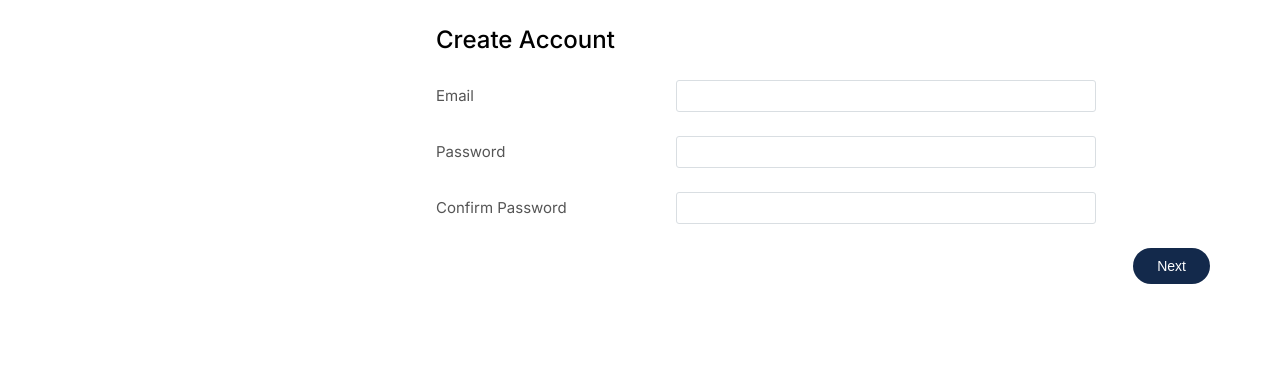
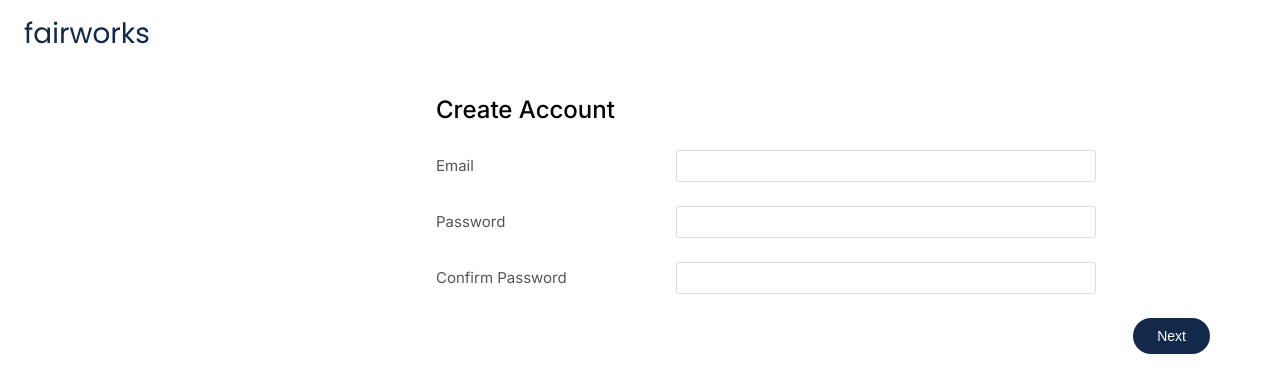
Before and after one commit to fairworks-tech/fairworks-app, an Angular app: page /create-profile in a window 1280 px wide. Shown: the top 392 px of the page. Built offline with nearby package versions, Linux system fonts and the light colour scheme.

Commit message:
Feat: Header
Integrated basic header & updated styles

```diff
--- a/src/app/app.module.ts
+++ b/src/app/app.module.ts
@@ -8,13 +8,15 @@ import { AppComponent } from './app.component';
 // pages
 import { CreateProfileComponent } from './pages/create-profile/create-profile.component';
 
+
 // shared
-
+import { HeaderComponent } from './shared/components/header/header.component';
 
 @NgModule({
   declarations: [
     AppComponent,
     CreateProfileComponent,
+    HeaderComponent,
   ],
   imports: [
     BrowserModule,
--- a/src/app/pages/create-profile/create-profile.component.html
+++ b/src/app/pages/create-profile/create-profile.component.html
@@ -1,3 +1,4 @@
+<fw-header></fw-header>
 <div class="fw-page-container">
 
   <div class="fw-content-area">
--- /dev/null
+++ b/src/app/shared/components/header/header.component.html
@@ -0,0 +1,5 @@
+<div class="fw-prime-header">
+  <div class="avatar">
+    <img src="assets/fairworks.svg" alt="fairworks" height="42">
+  </div>
+</div>
--- /dev/null
+++ b/src/app/shared/components/header/header.component.scss
@@ -0,0 +1,7 @@
+.fw-prime-header {
+  position: fixed;
+  padding: 12px 24px;
+  width: 100%;
+  background: #FFFFFF;
+  z-index: 9999;
+}
--- a/src/styles.scss
+++ b/src/styles.scss
@@ -111,9 +111,8 @@ p {
 
 // App Styles
 .fw-page-container {
-  width: 100%;
-  max-width: 1140px;
-  margin: 0 auto;
+	position: relative;
+	top: 70px;
 	font-size: 15px;
 	line-height: 28px;
 	font-family: 'Inter', sans-serif;
@@ -121,6 +120,10 @@ p {
   //color: #48495F;
 }
 .fw-content-area {
+	position: relative;
+	width: 100%;
+  max-width: 1140px;
+  margin: 0 auto;
 	padding: 24px 0;
 }
 
@@ -209,6 +212,7 @@ p {
   background: #FFFFFF;
   border-radius: 20px;
   padding: 0 8px;
+	cursor: pointer;
 }
 
 // Buttons
```
Also changed, not shown: src/app/shared/components/header/header.component.ts (added, +10 -0 lines), src/assets/fairworks.svg (added), 1 other file (tests, documents, lock files or other folders).
